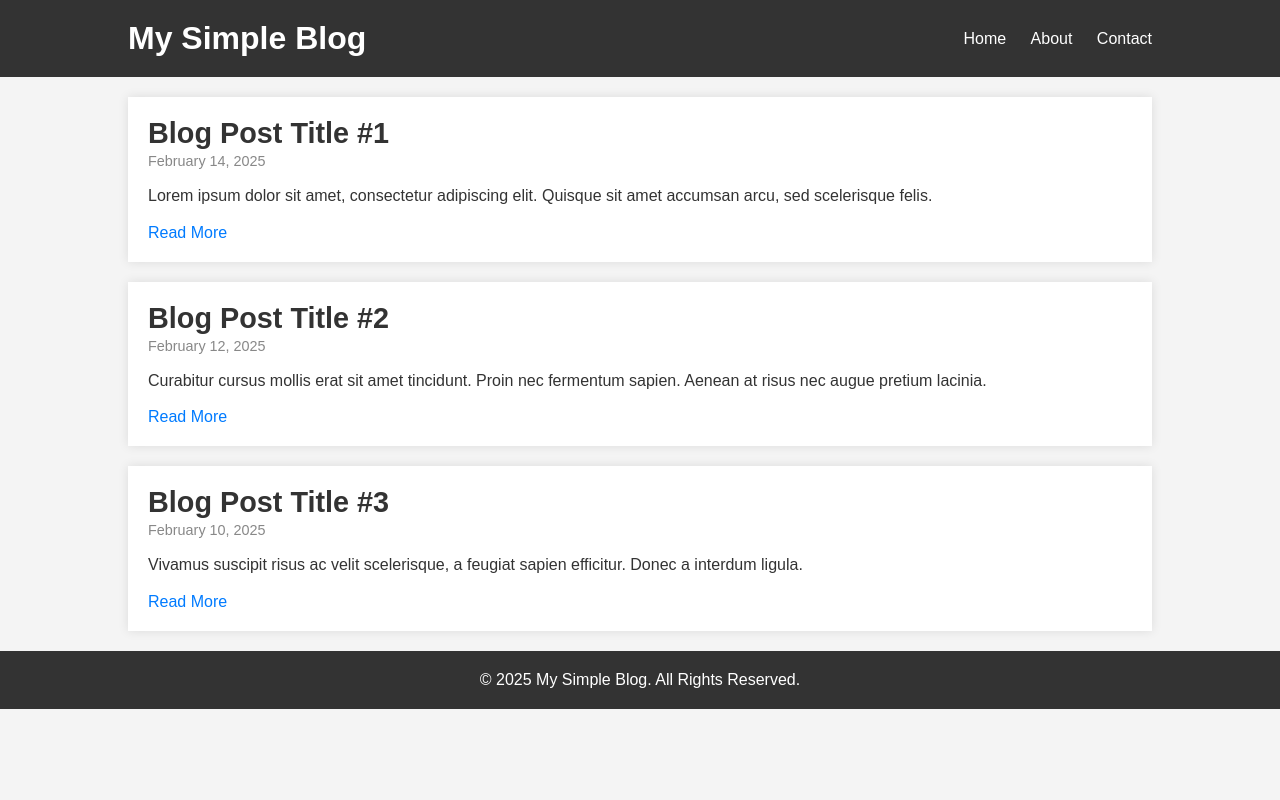
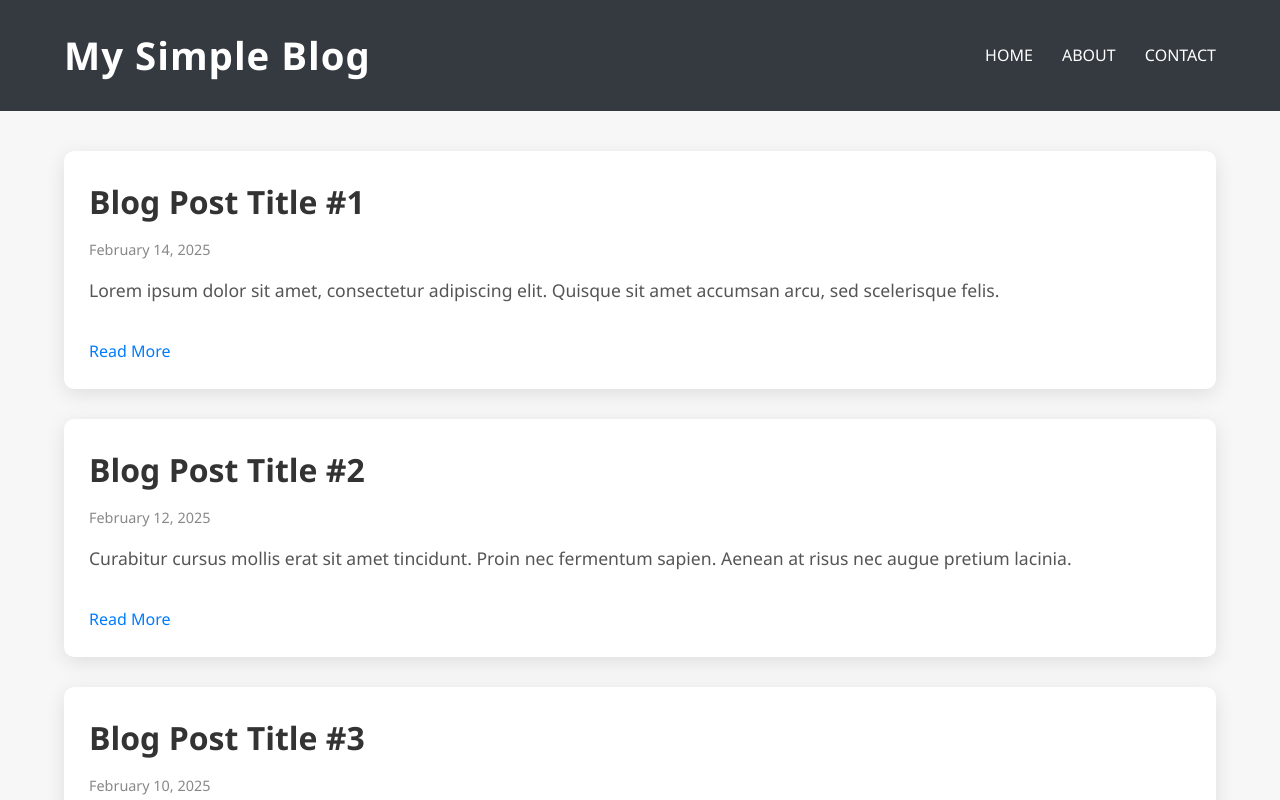
Before and after one commit to Shubham7204/github_practicee, a plain HTML site: page index.html in a window 1280 px wide. Shown: the top 800 px of the page. Drawn offline with Linux system fonts and the light colour scheme.

Commit message:
new ui changes

```diff
--- a/styles.css
+++ b/styles.css
@@ -7,20 +7,23 @@
 
 /* Body and overall layout */
 body {
-    font-family: Arial, sans-serif;
-    background-color: #f4f4f4;
+    font-family: 'Segoe UI', Tahoma, Geneva, Verdana, sans-serif;
+    background-color: #f7f7f7;
     color: #333;
+    line-height: 1.6;
+    font-size: 16px;
 }
 
 /* Header styling */
 header {
-    background-color: #333;
+    background-color: #343a40;
     color: white;
-    padding: 20px 0;
+    padding: 25px 0;
 }
 
 header .container {
-    width: 80%;
+    width: 90%;
+    max-width: 1200px;
     margin: 0 auto;
     display: flex;
     justify-content: space-between;
@@ -28,64 +31,106 @@ header .container {
 }
 
 header h1 {
-    font-size: 2rem;
+    font-size: 2.4rem;
+    letter-spacing: 1px;
+    font-weight: 700;
 }
 
 header nav a {
     color: white;
     text-decoration: none;
-    margin-left: 20px;
+    margin-left: 25px;
     font-size: 1rem;
+    text-transform: uppercase;
 }
 
 header nav a:hover {
     text-decoration: underline;
+    color: #ff7f50;
 }
 
 /* Main content styling */
 main {
-    width: 80%;
-    margin: 20px auto;
+    width: 90%;
+    max-width: 1200px;
+    margin: 40px auto;
 }
 
 .blog-post {
     background-color: white;
-    padding: 20px;
-    margin-bottom: 20px;
-    box-shadow: 0 0 10px rgba(0, 0, 0, 0.1);
+    padding: 25px;
+    margin-bottom: 30px;
+    box-shadow: 0 5px 20px rgba(0, 0, 0, 0.1);
+    border-radius: 10px;
+    transition: box-shadow 0.3s ease;
+}
+
+.blog-post:hover {
+    box-shadow: 0 10px 30px rgba(0, 0, 0, 0.15);
 }
 
 .blog-post h2 {
-    font-size: 1.8rem;
+    font-size: 2rem;
     color: #333;
+    margin-bottom: 10px;
 }
 
 .blog-post .date {
     color: #888;
     font-size: 0.9rem;
-    margin-bottom: 10px;
+    margin-bottom: 15px;
 }
 
 .blog-post p {
-    font-size: 1rem;
-    line-height: 1.6;
+    font-size: 1.1rem;
+    color: #555;
+    margin-bottom: 15px;
 }
 
 .blog-post a {
     display: inline-block;
-    margin-top: 15px;
+    margin-top: 20px;
     color: #007BFF;
     text-decoration: none;
+    font-weight: 500;
 }
 
 .blog-post a:hover {
     text-decoration: underline;
+    color: #ff7f50;
 }
 
 /* Footer styling */
 footer {
-    background-color: #333;
+    background-color: #343a40;
     color: white;
-    padding: 20px;
+    padding: 20px 0;
     text-align: center;
+    font-size: 0.9rem;
+    margin-top: 40px;
 }
+
+footer p {
+    margin: 0;
+}
+
+/* Responsive adjustments */
+@media (max-width: 768px) {
+    header .container {
+        flex-direction: column;
+        align-items: flex-start;
+    }
+
+    header nav a {
+        margin-left: 15px;
+    }
+
+    main {
+        width: 100%;
+        padding: 0 15px;
+    }
+
+    .blog-post {
+        padding: 20px;
+    }
+}
```
